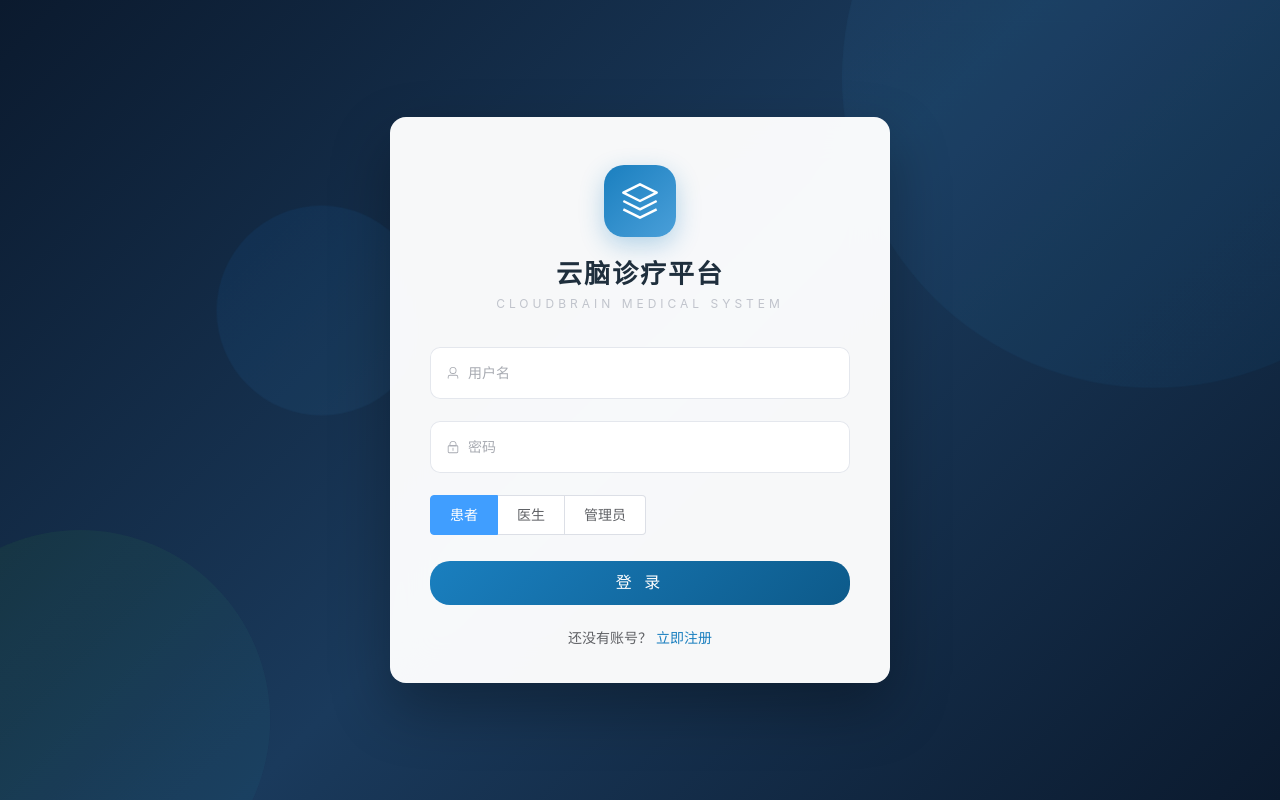
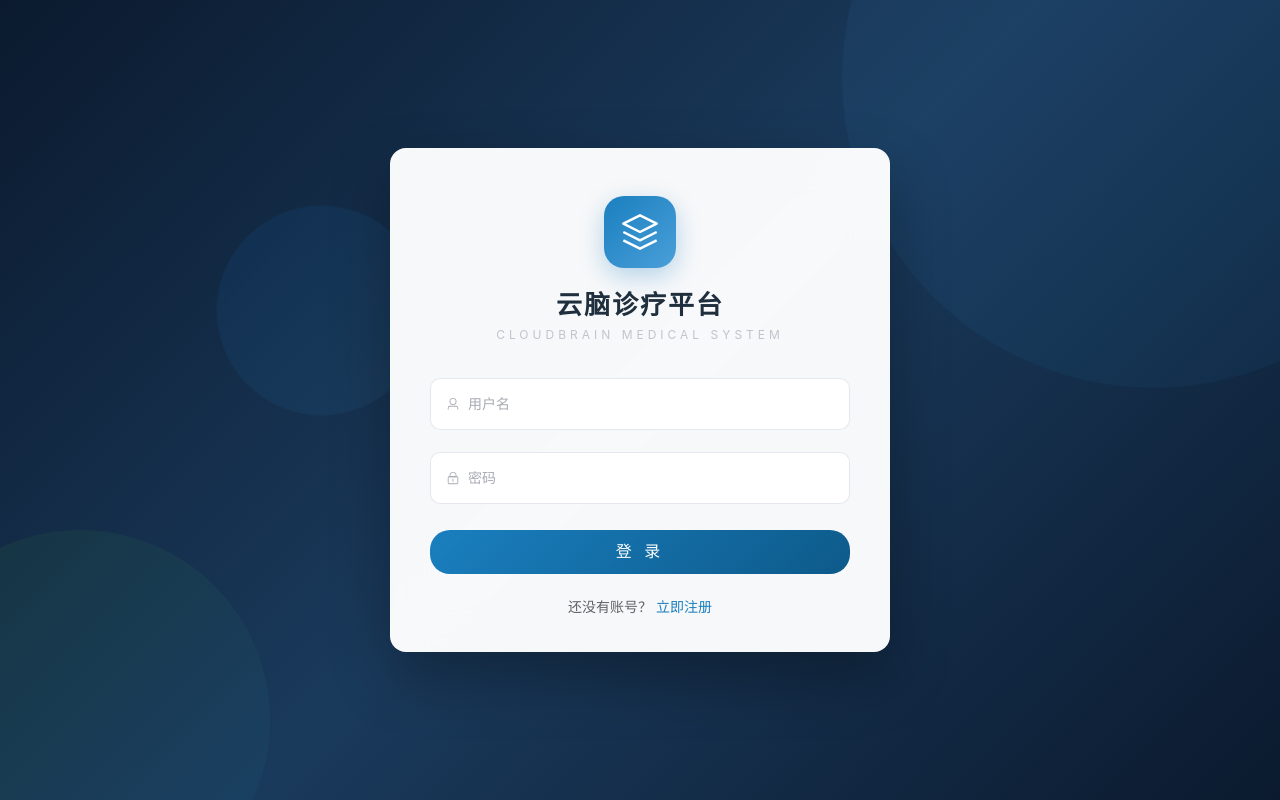
Before and after one commit to Yu696/CloudBrainSystem, a JavaScript app in the folder frontend/: page /login in a window 1280 px wide. Built offline with nearby package versions, Linux system fonts and the light colour scheme.

Commit message:
修改了用户管理相关功能

```diff
--- a/frontend/src/views/LoginView.vue
+++ b/frontend/src/views/LoginView.vue
@@ -37,13 +37,6 @@
             @keyup.enter="handleLogin"
           />
         </el-form-item>
-        <el-form-item prop="userType">
-          <el-radio-group v-model="form.userType" class="login-user-type">
-            <el-radio-button :value="2">患者</el-radio-button>
-            <el-radio-button :value="0">医生</el-radio-button>
-            <el-radio-button :value="1">管理员</el-radio-button>
-          </el-radio-group>
-        </el-form-item>
         <el-form-item>
           <el-button type="primary" :loading="loading" class="login-btn" @click="handleLogin" round>
             <span v-if="!loading">登 录</span>
@@ -75,7 +68,6 @@ const loading = ref(false)
 const form = reactive({
   userName: '',
   password: '',
-  userType: 2
 })
 
 const rules: FormRules = {
@@ -89,7 +81,7 @@ async function handleLogin() {
 
   loading.value = true
   try {
-    await userStore.login(form.userName, form.password, form.userType)
+    await userStore.login(form.userName, form.password)
     ElMessage.success('登录成功')
     router.push('/dashboard')
   } catch {
@@ -202,15 +194,6 @@ async function handleLogin() {
   margin-bottom: 8px;
 }
 
-.login-user-type {
-  display: flex;
-  width: 100%;
-}
-.login-user-type :deep(.el-radio-button__inner) {
-  width: 100%;
-  justify-content: center;
-}
-
 .login-input :deep(.el-input__wrapper) {
   border-radius: 10px;
   padding: 4px 16px;
```
Also changed, not shown: 1 other file (tests, documents, lock files or other folders).
